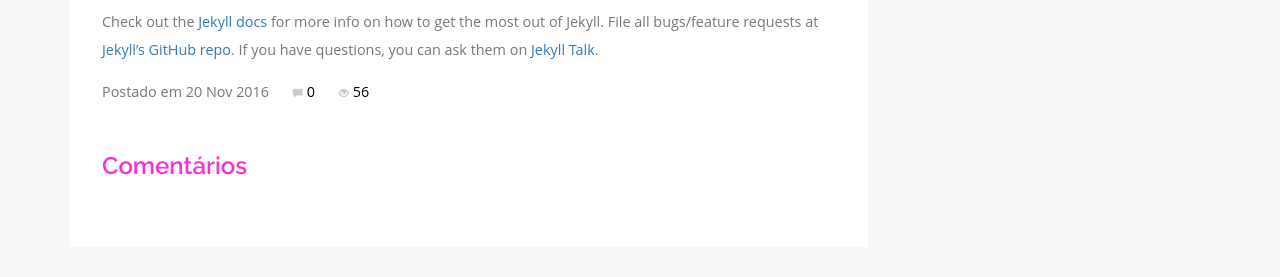
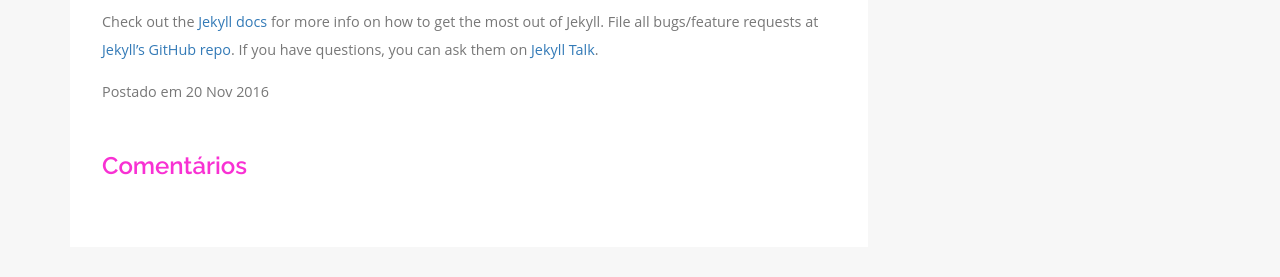
Before and after one commit to dudaschar/blog, a Jekyll site: the page built from _posts/2016-11-20-welcome-to-jekyll.markdown, in a window 1280 px wide. Shown: the part 1320-1597 px from the top of the page. Built offline with Jekyll 4.4.1, drawn with Linux system fonts in a browser that asks for light colours; comment, search, counter and statistics services are not loaded.

Commit message:
Update post.html

```diff
--- a/_layouts/post.html
+++ b/_layouts/post.html
@@ -9,7 +9,7 @@ layout: default
 	{% endif %}
 	<div class="b-bottom main-content">
 		{{ page.content }}
-		<p>Postado em {{ page.date | date_to_string }} <a class="span_link" href="{{ page.url }}"><span class="glyphicon glyphicon-comment"></span>0 </a><a class="span_link" href="{{ page.url }}"><span class="glyphicon glyphicon-eye-open"></span>56 </a></p>
+		<p>Postado em {{ page.date | date_to_string }}</p>
 	</div>
 </div>
 
```
